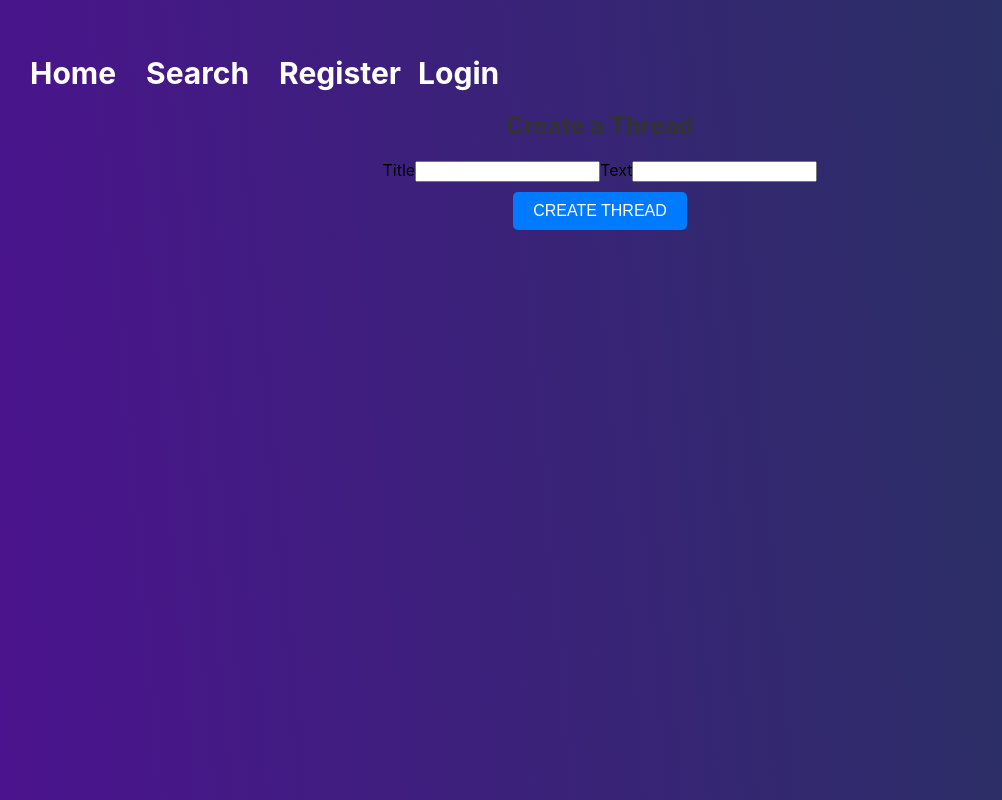
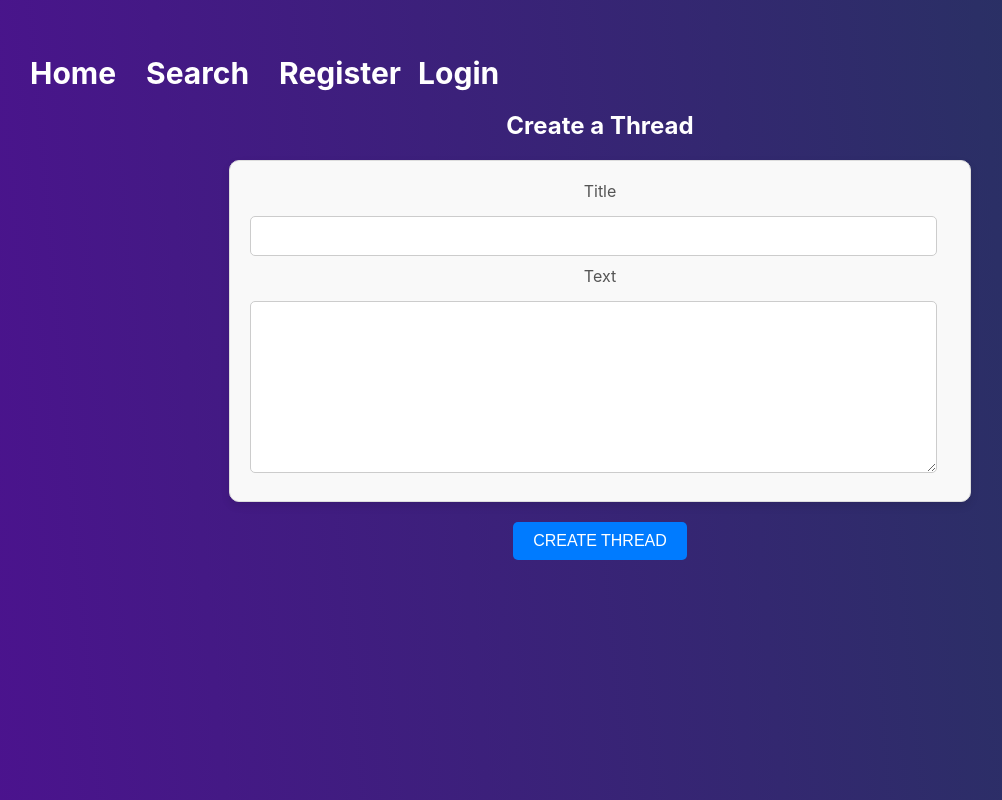
Before and after one commit to ArmedWing/anime-calendar, a React (Create React App) app: page /create-thread in a window 1280 px wide. Shown: the whole page, without its empty margins (40-1042 px from the left). Built offline with nearby package versions, Linux system fonts and the light colour scheme; no server answers.

Commit message:
added css to threads and create thread

```diff
--- a/src/App.js
+++ b/src/App.js
@@ -24,6 +24,7 @@ import "./components/FinishedWatching/Completed.css";
 import Threads from "./components/Forum/Threads";
 import "./components/Forum/Threads.css";
 import CreateThread from "./components/CreateThread/CreateThread";
+import "./components/CreateThread/CreateThread.css";
 
 function App() {
   const [animeData, setAnimeData] = useState([]);
--- /dev/null
+++ b/src/components/CreateThread/CreateThread.css
@@ -0,0 +1,63 @@
+.threadContainer {
+  display: flex;
+  flex-direction: column;
+  gap: 10px;
+  padding: 20px;
+  width: 700px;
+  height: 300px;
+  margin: 0 auto;
+  border: 1px solid #ddd;
+  border-radius: 10px;
+  background-color: #f9f9f9;
+  box-shadow: 0 4px 8px rgba(0, 0, 0, 0.1);
+}
+
+.threadTitle {
+  text-align: center;
+  margin-bottom: 20px;
+  color: white;
+  font-size: 24px;
+  font-weight: bold;
+}
+
+.threadForm {
+  display: flex;
+  flex-direction: column;
+  align-items: center;
+}
+
+.threadForm label {
+  font-size: 16px;
+  margin-bottom: 5px;
+  color: #555;
+}
+
+.threadForm input,
+.threadForm textarea {
+  width: 95%;
+  padding: 10px;
+  border: 1px solid #ccc;
+  border-radius: 5px;
+  font-size: 16px;
+}
+
+.threadForm textarea {
+  resize: vertical;
+  height: 150px;
+  overflow: auto;
+}
+
+.createThreadBtn {
+  background-color: #007bff;
+  color: white;
+  border: none;
+  padding: 10px 20px;
+  cursor: pointer;
+  border-radius: 5px;
+  font-size: 16px;
+  margin-top: 20px;
+}
+
+.createThreadBtn:hover {
+  background-color: #0056b3;
+}
--- a/src/components/CreateThread/CreateThread.js
+++ b/src/components/CreateThread/CreateThread.js
@@ -45,15 +45,14 @@ const CreateThread = () => {
           <label htmlFor="thread">Title</label>
           <input
             type="text"
-            name="thread"
+            name="threadTitle"
             required
             value={title}
             onChange={(e) => setTitle(e.target.value)}
           />
           <label htmlFor="thread">Text</label>
-          <input
-            type="text"
-            name="thread"
+          <textarea
+            name="threadText"
             required
             value={text}
             onChange={(e) => setText(e.target.value)}
```
